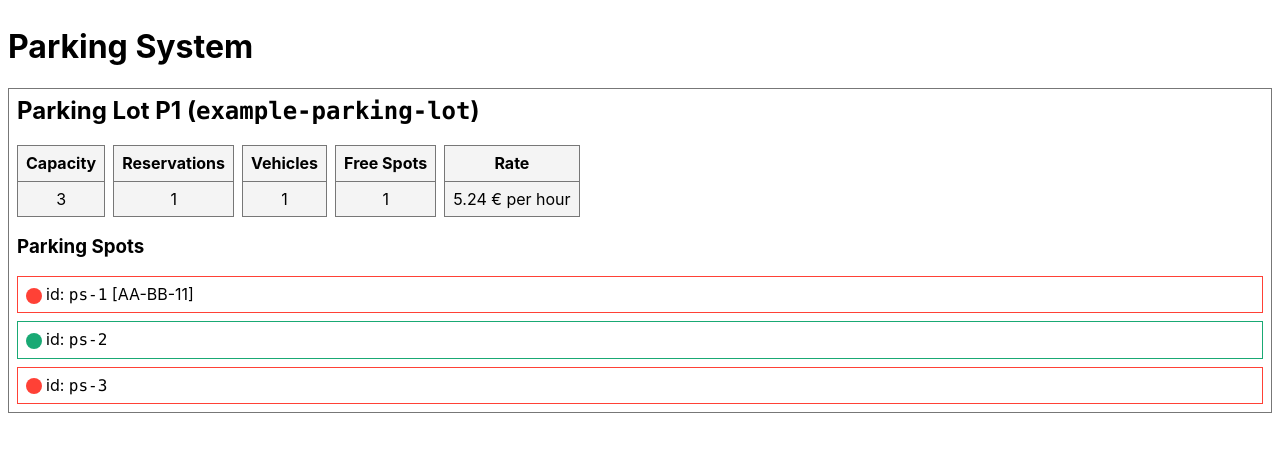
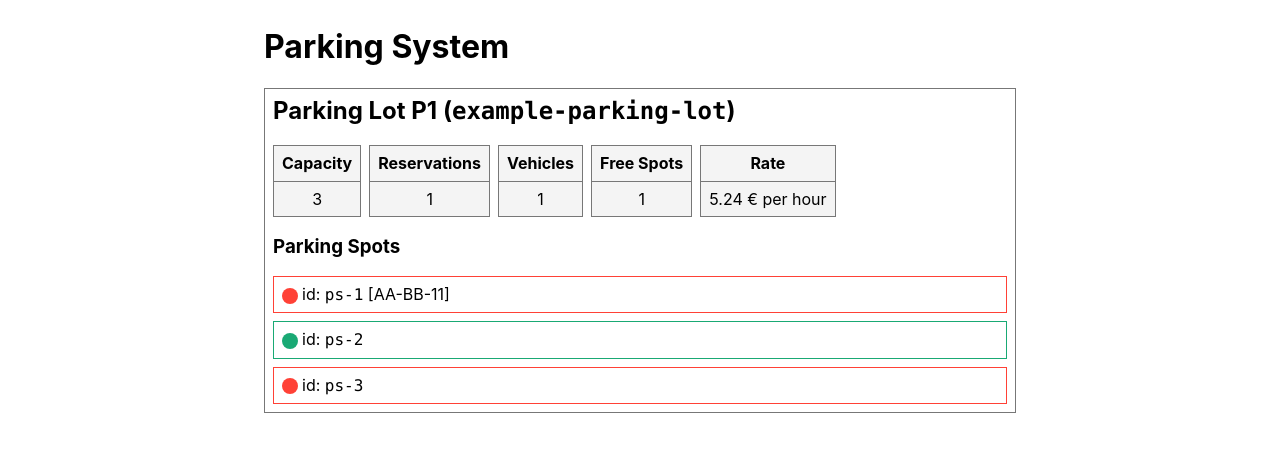
Before and after one commit to hacdias/MCSE, a React (Create React App) app in the folder webapp/: page / in a window 1280 px wide. Shown: the top 452 px of the page. Built offline with nearby package versions, Linux system fonts and the light colour scheme; no server answers.

Commit message:
center ui

```diff
--- a/webapp/src/App.js
+++ b/webapp/src/App.js
@@ -57,7 +57,7 @@ export default class App extends React.Component {
 
   render() {
     return (
-      <div className='pa2'>
+      <div className='pa2 mw7 center'>
         <h1>Parking System</h1>
 
         {this.state.parkingLots.map(pl => <ParkingLot key={pl.id} {...pl} />)}
```
